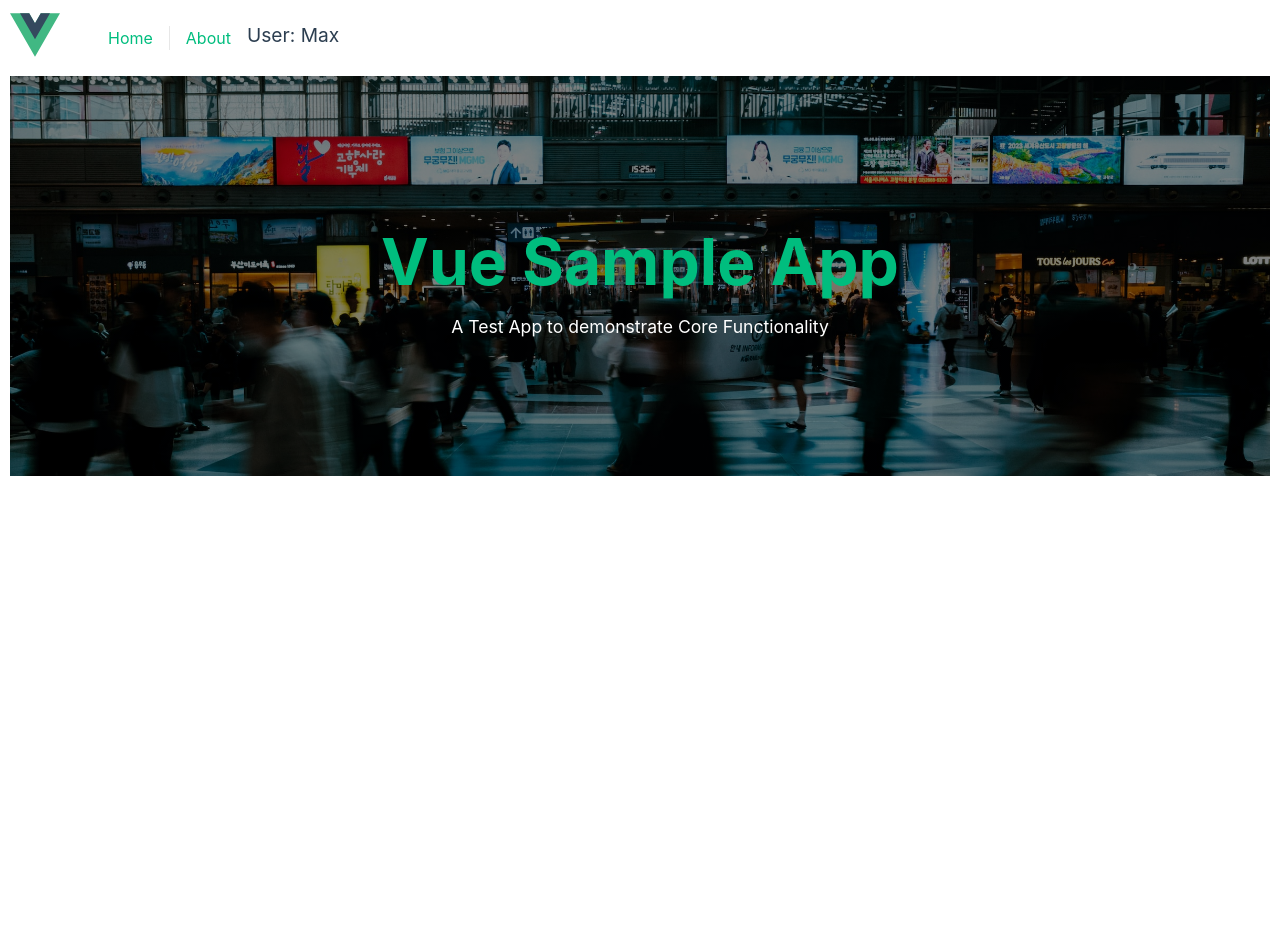
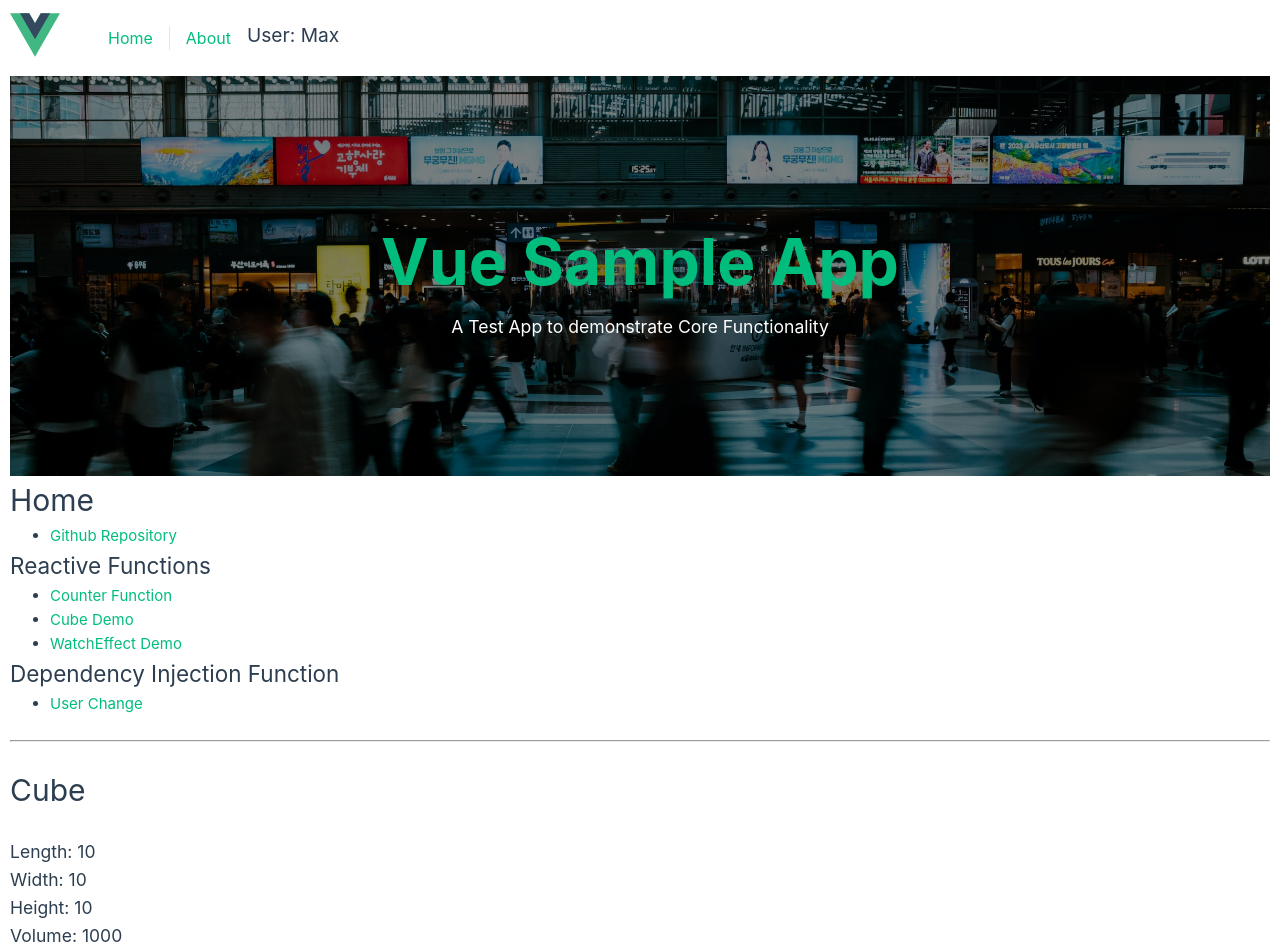
Before and after one commit to MaxTyrchan/VueSampleApp, a Vue app: page /cube-demo in a window 1280 px wide. Shown: the top 952 px of the page. Before the commit the page ends 800 px from the top, so only its background shows below. Built offline with nearby package versions, Linux system fonts and the light colour scheme.

Commit message:
added reactivity funcions

```diff
--- /dev/null
+++ b/src/components/RefExample.vue
@@ -0,0 +1,62 @@
+<script setup lang="ts">
+import { ref, reactive, toRef, toRefs, computed, watchEffect } from "vue";
+
+// Vue2.0 -> observable() only for objects
+// const cube = observable({
+//     length: 10,
+//     width: 10,
+//     height: 10,
+// })
+
+/*-------------------------------------------------------------------------------*/
+// reactive() only for objects
+const cube = reactive({
+  length: 10,
+  width: 10,
+  height: 10,
+});
+
+// toRef() allows to create a reference to a property on an object
+const length = toRef(cube, "length");
+const width = toRef(cube, "width");
+const height = toRef(cube, "height");
+
+// Equivalent to:
+// const { length, width, height } = toRefs(cube);
+
+// ref() allows objects and primitives
+// const cube = ref(
+//     {
+//         length: 10,
+//         width: 10,
+//         height: 10,
+//     }
+// )
+
+// computed() takes a getter function and returns a readonly reactive ref object for the returned value from the getter.
+const volume = computed(() => length.value * width.value * height.value);
+
+// It can also take an object with get and set functions to create a writable ref object
+// const volume = computed({
+//   get: () => length.value * width.value * height.value,
+//   set: (value) => {
+//     length.value = value;
+//     width.value = value;
+//     height.value = value;
+//   },
+// });
+
+// readonly() takes an object and returns a readonly proxy/copy of the object
+// const copy = readonly(original)
+
+// watchEffect() takes a callback function and runs it immediately and whenever any reactive dependency changes
+</script>
+
+<template>
+  <h1>Cube</h1>
+  <br />
+  <h3>Length: {{ cube.length }}</h3>
+  <h3>Width: {{ cube.width }}</h3>
+  <h3>Height: {{ cube.height }}</h3>
+  <h3>Volume: {{ volume }}</h3>
+</template>
--- /dev/null
+++ b/src/components/WatchEffect.vue
@@ -0,0 +1,60 @@
+<script setup lang="ts">
+import { ref, watchEffect, watchPostEffect, watchSyncEffect, watch } from "vue";
+
+const text = ref("");
+const isTyping = ref(false);
+
+// WatchEffect() let us run sideeffects to track reactive dependencies
+watchEffect((onInvalidate) => {
+  if (text.value.length > 0) {
+    isTyping.value = true;
+
+    const typingStatus = setTimeout(() => {
+      isTyping.value = false;
+    }, 1000);
+
+    // onInvalidate() stops async methods from running when the reactive dependencies change
+    // Without it the setTimeout() would flicker on and off
+    onInvalidate(() => {
+      clearInterval(typingStatus);
+    });
+  }
+});
+
+// does not work!
+// if (text.value.length > 0) {
+//   isTyping.value = "typing...";
+// } else {
+//   isTyping.value = "";
+// }
+
+// We can stop the Watcher with stop()
+// const stop = watchEffect(() => {
+//     // ... do smth
+//     if () {
+//         stop()
+//     }
+// })
+
+// Differences to watch()
+
+// 1. watch() runs only when the dependency changes not when the component is mounted
+// -> Same can be achieved with watchPostEffect()
+// 2. You can see previous and current values
+watch(text, (prev, current) => {
+  console.log(prev, current);
+});
+
+// In rare cases, it might be necessary to trigger a watcher immediately when a reactive dependency changes,
+// e.g. to invalidate a cache. This can be achieved using watchSyncEffect()
+
+// Why even use Lifecycle Hooks?
+// If code only needs to be executed when the state changes, it's better to use onUpdate.
+// If you have code that needs to be executed on every update, regardless of whether the state has changed,
+// it's better to use watchEffect.
+</script>
+
+<template>
+  <textarea v-model="text" />
+  <h3 v-if="isTyping">typing...</h3>
+</template>
--- a/src/views/HomeView.vue
+++ b/src/views/HomeView.vue
@@ -17,6 +17,12 @@ import { RouterView } from "vue-router";
       <li>
         <a href="/counter">Counter Function</a>
       </li>
+      <li>
+        <a href="/cube-demo">Cube Demo</a>
+      </li>
+      <li>
+        <a href="/watcheffect">WatchEffect Demo</a>
+      </li>
     </ul>
     <h2>Dependency Injection Function</h2>
     <ul>
```
Also changed, not shown: src/router/index.ts (+10 -0 lines).
